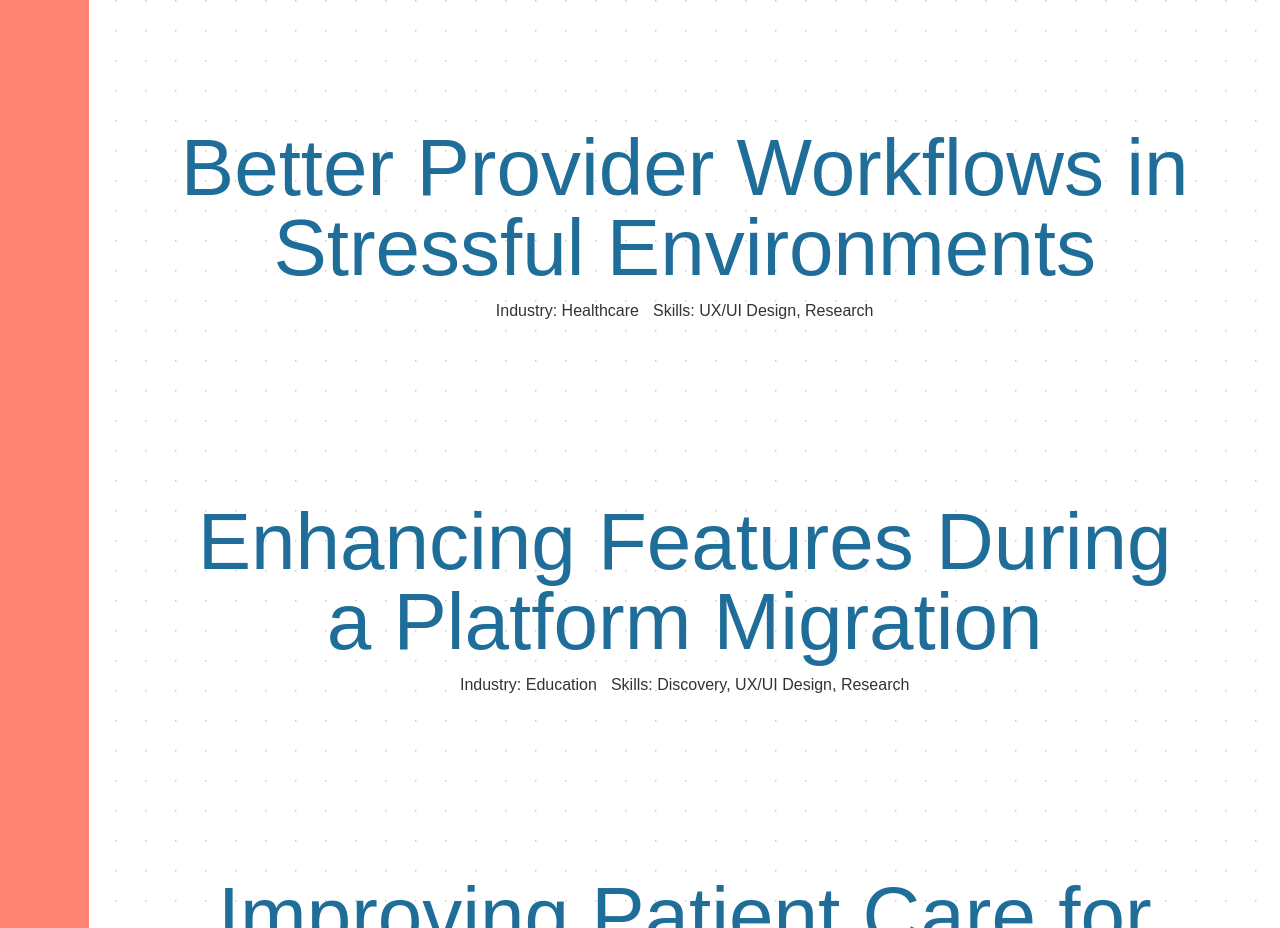
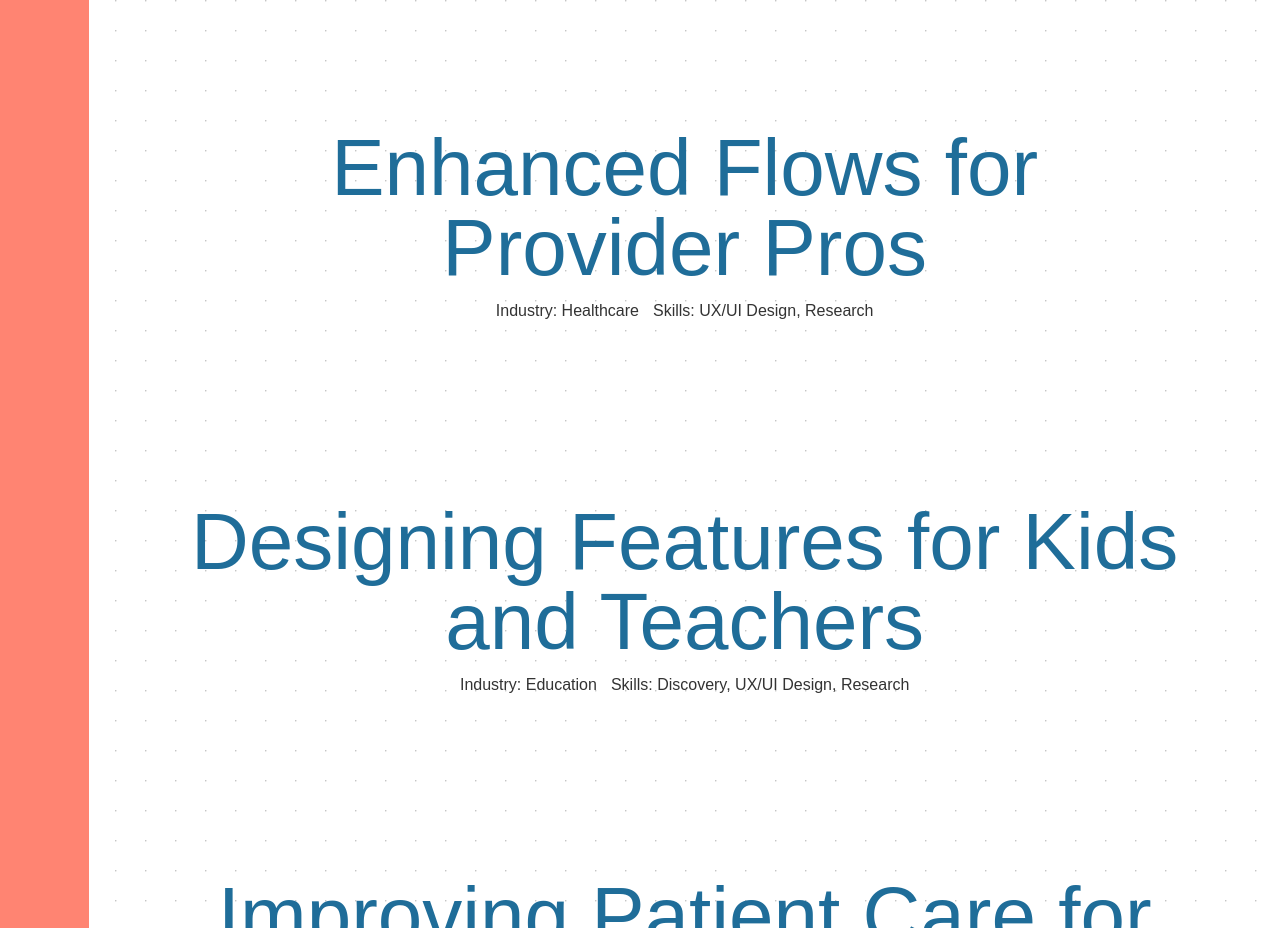
Before and after one commit to adam-is-tall/portfolio-site, a React (Create React App) app: page / in a window 1280 px wide. Shown: the part 2520-3448 px from the top of the page. Built offline with nearby package versions, Linux system fonts and the light colour scheme; a web font is replaced by a local one.

Commit message:
text tweaks

```diff
--- a/src/App.tsx
+++ b/src/App.tsx
@@ -142,14 +142,14 @@ export default function App() {
         </div>
 
         <div className="relative flex flex-col p-lg text-center">
-          <a target="_blank" href="https://www.figma.com/proto/WXjLZPh850XB86Ah9fhCJB/adam-portfolio?page-id=1175%3A15974&type=design&node-id=1180-17017&viewport=928%2C1321%2C1.1&t=OYDICEZf5lxCeZWk-1&scaling=scale-down&starting-point-node-id=1175%3A15996&mode=design" className=""><h2 className="font-big-buddy mb-sm text-royal">Better Provider Workflows in Stressful Environments</h2></a>
+          <a target="_blank" href="https://www.figma.com/proto/WXjLZPh850XB86Ah9fhCJB/adam-portfolio?page-id=1175%3A15974&type=design&node-id=1180-17017&viewport=928%2C1321%2C1.1&t=OYDICEZf5lxCeZWk-1&scaling=scale-down&starting-point-node-id=1175%3A15996&mode=design" className=""><h2 className="font-big-buddy mb-sm text-royal">Enhanced Flows for Provider Pros</h2></a>
           <div className="flex items-center space-x-sm justify-center">
             <p className="font-skills text-black mb-sm">Industry: Healthcare</p>
             <p className="font-skills text-black mb-sm">Skills: UX/UI Design, Research</p>
           </div>
         </div>
         <div className="relative flex flex-col p-lg text-center">
-          <a target="_blank" href="https://www.figma.com/proto/WXjLZPh850XB86Ah9fhCJB/adam-portfolio?page-id=1175%3A15974&type=design&node-id=1180-16806&viewport=928%2C1321%2C1.1&t=OYDICEZf5lxCeZWk-1&scaling=scale-down&starting-point-node-id=1175%3A15996&mode=design" className=""><h2 className="font-big-buddy mb-sm text-royal">Enhancing Features During a Platform Migration</h2></a>
+          <a target="_blank" href="https://www.figma.com/proto/WXjLZPh850XB86Ah9fhCJB/adam-portfolio?page-id=1175%3A15974&type=design&node-id=1180-16806&viewport=928%2C1321%2C1.1&t=OYDICEZf5lxCeZWk-1&scaling=scale-down&starting-point-node-id=1175%3A15996&mode=design" className=""><h2 className="font-big-buddy mb-sm text-royal">Designing Features for Kids and Teachers</h2></a>
           <div className="flex items-center space-x-sm justify-center">
             <p className="font-skills text-black mb-sm">Industry: Education</p>
             <p className="font-skills text-black mb-sm">Skills: Discovery, UX/UI Design, Research</p>
```
